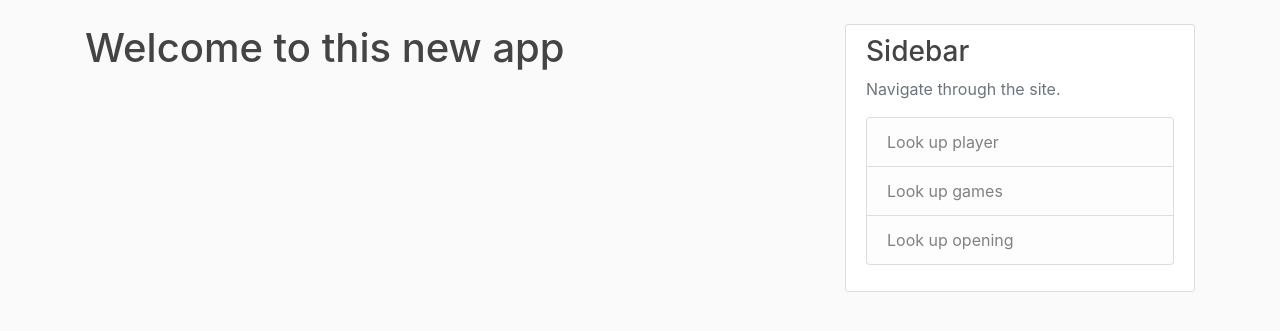
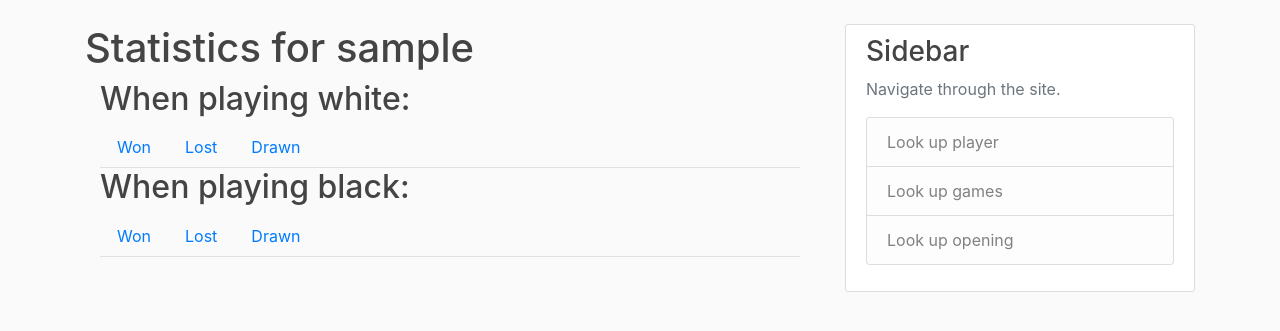
Before and after one commit to brianbarbieri/Lichess-tutor, a Flask app: template app/templates/home.html in a window 1280 px wide. Shown: the part 56-387 px from the top of the page. Run offline with Flask 2, Linux system fonts and the light colour scheme; the template is opened without the code that fills it: most values are stand-ins (such as "Sample title", 1, 10 or a date in 2020); some libraries are stand-ins or nearby versions.

Commit message:
connected the statistics info to front end

```diff
--- a/app/logic/analysis.py
+++ b/app/logic/analysis.py
@@ -46,7 +46,7 @@ def get_top_games():
                 black_games.append(game)
 
     top = 5
-    return_dict = {}
+    return_dict = {"username" : username}
     for colour, col_games in zip(["white", "black"],[white_games, black_games]):
         wins, lost, draws = [], [], []
         for game in col_games:
@@ -59,7 +59,7 @@ def get_top_games():
         # print(f"Postions when playing {colour}")
         return_dict[colour] = {}
 
-        for conc, str_conc in zip([wins, lost, draws],["winning", "lost", " playing draw"]):
+        for conc, str_conc in zip([wins, lost, draws],["win", "lost", "draw"]):
             # print(f"Postions when {str_conc}:")
             return_dict[colour][str_conc] = []
             most_common = Counter([game["opening"]["name"] for game in conc]).most_common()
--- a/app/routes.py
+++ b/app/routes.py
@@ -7,8 +7,8 @@ main = Blueprint('main', __name__)
 @main.route("/home")
 def home():
     from app.logic.analysis import get_top_games
-    print(get_top_games())
-    return render_template('home.html')
+    data = get_top_games()
+    return render_template('home.html', data=data)
 
 
 @main.route("/about")
--- a/app/templates/home.html
+++ b/app/templates/home.html
@@ -1,4 +1,167 @@
 {% extends "layout.html" %}
 {% block content %}
-<h1>Welcome to this new app</h1>
+<h1>Statistics for {{ data.username }}</h1>
+<div class="container-fluid">
+    <h2>When playing white:</h2>
+    <ul class="nav nav-tabs" role="tablist">
+        <li class="nav-item">
+          <a class="nav-link" data-toggle="tab" href="#win" role="tab">Won</a>
+        </li>
+        <li class="nav-item">
+          <a class="nav-link" data-toggle="tab" href="#lost" role="tab">Lost</a>
+        </li>
+        <li class="nav-item">
+          <a class="nav-link" data-toggle="tab" href="#draw" role="tab">Drawn</a>
+        </li>
+    </ul>
+
+    <div class="tab-content">
+        <div class="tab-pane" id="win" role="tabpanel">
+            <table class="table table-striped">
+                <thead>
+                    <tr>
+                      <th scope="col">Opening</th>
+                      <th scope="col">Played (%)</th>
+                    </tr>
+                </thead>
+
+                {% for item in data.white.win %}
+                <tr>
+                    <td>
+                        {{item[0]}}
+                    </td>
+                    <td>
+                        {{item[1]}}
+                    </td>
+                </tr>
+                {% endfor %}
+            </table>
+        </div>
+        <div class="tab-pane" id="lost" role="tabpanel">
+            <table class="table table-striped">
+                <thead>
+                    <tr>
+                      <th scope="col">Opening</th>
+                      <th scope="col">Played (%)</th>
+                    </tr>
+                </thead>
+
+                {% for item in data.white.lost %}
+                <tr>
+                    <td>
+                        {{item[0]}}
+                    </td>
+                    <td>
+                        {{item[1]}}
+                    </td>
+                </tr>
+                {% endfor %}
+            </table>
+        </div>
+        <div class="tab-pane" id="draw" role="tabpanel">
+            <table class="table table-striped">
+                <thead>
+                    <tr>
+                      <th scope="col">Opening</th>
+                      <th scope="col">Played (%)</th>
+                    </tr>
+                </thead>
+
+                {% for item in data.white.draw %}
+                <tr>
+                    <td>
+                        {{item[0]}}
+                    </td>
+                    <td>
+                        {{item[1]}}
+                    </td>
+                </tr>
+                {% endfor %}
+            </table>
+        </div>
+    </div>
+</div>
+
+<div class="container-fluid">
+    <h2>When playing black:</h2>
+    <ul class="nav nav-tabs" role="tablist">
+        <li class="nav-item">
+          <a class="nav-link" data-toggle="tab" href="#winb" role="tab">Won</a>
+        </li>
+        <li class="nav-item">
+          <a class="nav-link" data-toggle="tab" href="#lostb" role="tab">Lost</a>
+        </li>
+        <li class="nav-item">
+          <a class="nav-link" data-toggle="tab" href="#drawb" role="tab">Drawn</a>
+        </li>
+    </ul>
+
+    <div class="tab-content">
+        <div class="tab-pane" id="winb" role="tabpanel">
+            <table class="table table-striped">
+                <thead>
+                    <tr>
+                      <th scope="col">Opening</th>
+                      <th scope="col">Played (%)</th>
+                    </tr>
+                </thead>
+
+                {% for item in data.black.win %}
+                <tr>
+                    <td>
+                        {{item[0]}}
+                    </td>
+                    <td>
+                        {{item[1]}}
+                    </td>
+                </tr>
+                {% endfor %}
+            </table>
+        </div>
+        <div class="tab-pane" id="lostb" role="tabpanel">
+            <table class="table table-striped">
+                <thead>
+                    <tr>
+                      <th scope="col">Opening</th>
+                      <th scope="col">Played (%)</th>
+                    </tr>
+                </thead>
+
+                {% for item in data.black.lost %}
+                <tr>
+                    <td>
+                        {{item[0]}}
+                    </td>
+                    <td>
+                        {{item[1]}}
+                    </td>
+                </tr>
+                {% endfor %}
+            </table>
+        </div>
+        <div class="tab-pane" id="drawb" role="tabpanel">
+            <table class="table table-striped">
+                <thead>
+                    <tr>
+                      <th scope="col">Opening</th>
+                      <th scope="col">Played (%)</th>
+                    </tr>
+                </thead>
+
+                {% for item in data.black.draw %}
+                <tr>
+                    <td>
+                        {{item[0]}}
+                    </td>
+                    <td>
+                        {{item[1]}}
+                    </td>
+                </tr>
+                {% endfor %}
+            </table>
+        </div>
+    </div>
+</div>
+
+
 {% endblock content %}
--- a/app/templates/layout.html
+++ b/app/templates/layout.html
@@ -7,7 +7,7 @@
 
     <!-- Bootstrap CSS -->
     <link rel="stylesheet" href="https://maxcdn.bootstrapcdn.com/bootstrap/4.0.0/css/bootstrap.min.css" integrity="sha384-Gn5384xqQ1aoWXA+058RXPxPg6fy4IWvTNh0E263XmFcJlSAwiGgFAW/dAiS6JXm" crossorigin="anonymous">
-
+    <link rel="icon" href="{{ url_for('static', filename='chess.png') }}">
     <link rel="stylesheet" type="text/css" href="{{ url_for('static', filename='css/main.css') }}">
 
     {% if title %}
@@ -48,9 +48,9 @@
             <h3>Sidebar</h3>
             <p class='text-muted'>Navigate through the site.
               <ul class="list-group">
-                <li class="list-group-item list-group-item-light" href="">Look up player</li>
-                <li class="list-group-item list-group-item-light" href="">Look up games</li>
-                <li class="list-group-item list-group-item-light" href="">Look up opening</li>
+                <li class="list-group-item list-group-item-light" href="/">Look up player</li>
+                <li class="list-group-item list-group-item-light" href="/">Look up games</li>
+                <li class="list-group-item list-group-item-light" href="/">Look up opening</li>
               </ul>
             </p>
           </div>
```
Also changed, not shown: app/static/chess.png (added).
